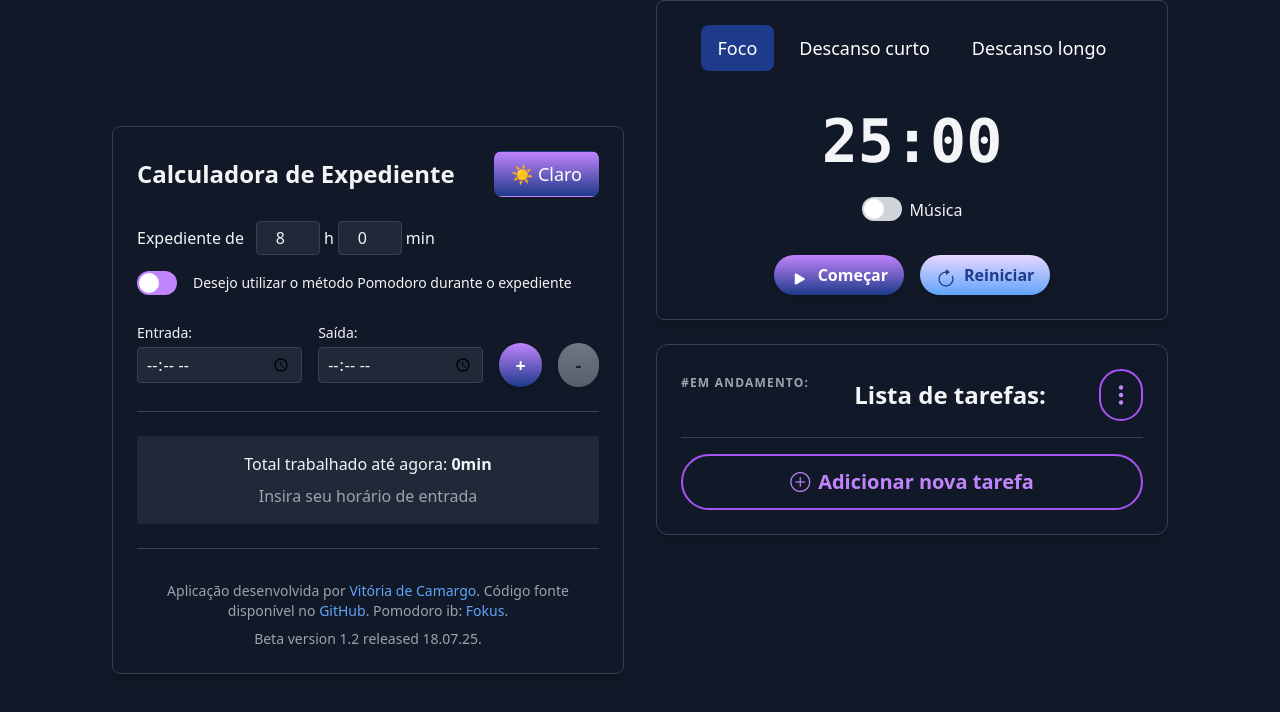
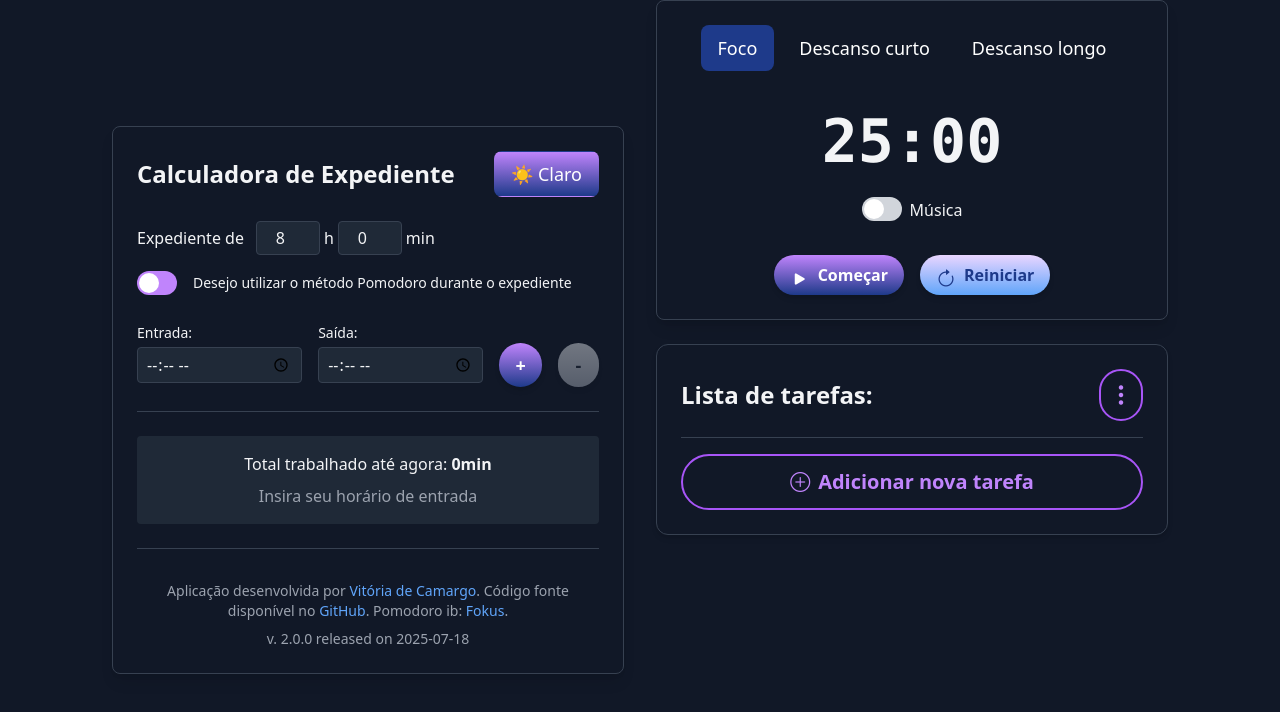
Before and after one commit to vpaesi/calculadora-expediente, a React (Vite) app: page / in a window 1280 px wide. Both pictures are taken after a click on the label 429 px from the left and 283 px from the top of the page. Shown: the top 712 px of the page. Built offline with nearby package versions, Linux system fonts and the light colour scheme.

Commit message:
feat(footer): update version number to v. 2.0.0 in footer component feat(pomodoro): remove unnecessary task display in PomodoroTaskList component

```diff
--- a/src/components/Footer.tsx
+++ b/src/components/Footer.tsx
@@ -33,7 +33,7 @@ export function Footer() {
         .
       </p>
       <p className="mt-2">
-        Beta version 1.2 released 18.07.25.
+        v. 2.0.0 released on 2025-07-18
       </p>
     </footer>
   );
--- a/src/components/pomodoro/PomodoroTaskList.tsx
+++ b/src/components/pomodoro/PomodoroTaskList.tsx
@@ -88,10 +88,6 @@ export function PomodoroTaskList() {
   return (
     <div className="w-full max-w-lg bg-white dark:bg-gray-900 rounded-xl border border-gray-300 dark:border-gray-700 shadow-md p-6 mb-6 relative">
       <header className="flex flex-col md:flex-row md:items-center md:justify-between gap-2 border-b border-gray-200 dark:border-gray-700 pb-4 mb-4 relative text-base md:text-lg lg:text-xl">
-        <div className="flex flex-col">
-          <span className="text-xs text-gray-500 dark:text-gray-400 font-semibold uppercase tracking-widest">#Em andamento:</span>
-          <span className="text-base text-gray-900 dark:text-gray-100 font-medium min-h-[1.5rem]">{selectedTask ? selectedTask.description : ""}</span>
-        </div>
         <h2 className="text-2xl font-bold text-gray-900 dark:text-gray-100 font-unbounded">Lista de tarefas:</h2>
         <div className="relative flex items-center">
           <button
```
